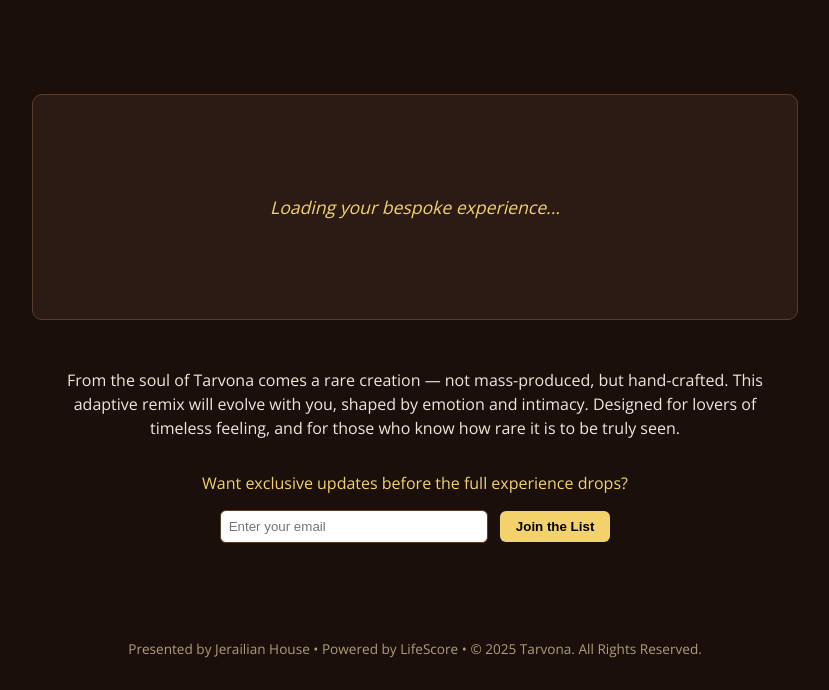
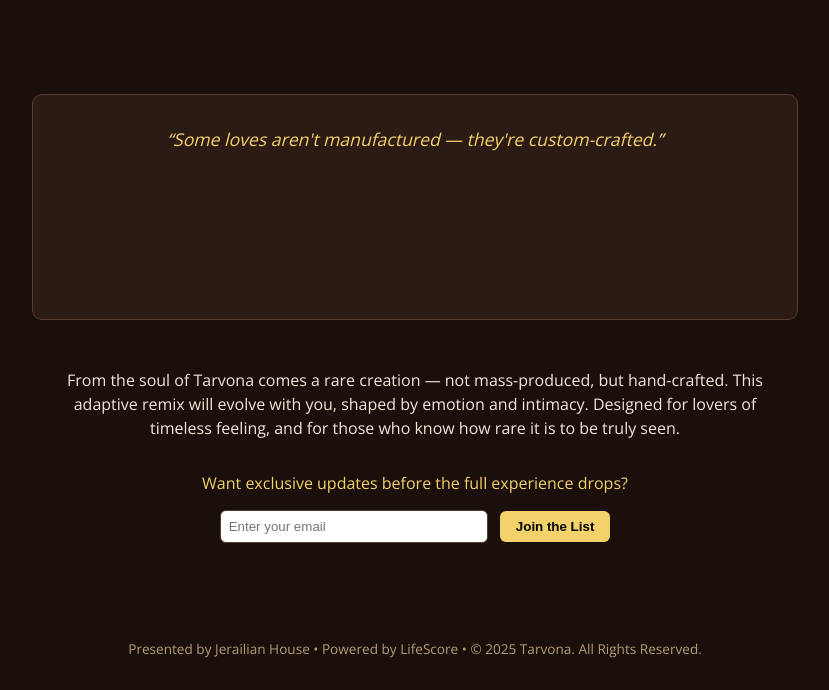
Before and after one commit to Exyro2025/bespoke-feeling-site, a plain HTML site: page index.html in a window 1280 px wide. Shown: the part 190-880 px from the top of the page, without its empty margins (225-1054 px from the left). Drawn offline with nearby package versions, Linux system fonts and the light colour scheme.

Commit message:
Update index.html

```diff
--- a/index.html
+++ b/index.html
@@ -45,15 +45,14 @@
       min-height: 160px;
     }
     .quote-rotator {
-      position: absolute;
-      top: 50%;
-      left: 50%;
-      transform: translate(-50%, -50%);
       font-style: italic;
       font-size: 1.1rem;
       max-width: 85%;
-      animation: fadeQuotes 24s infinite;
+      margin: 0 auto;
+      text-align: center;
+      transition: opacity 0.5s ease;
     }
+
     @keyframes fadeQuotes {
       0% { opacity: 0; content: "You weren't found... you were designed."; }
       8% { opacity: 1; }
@@ -107,13 +106,28 @@
     <h2>Tailored emotion. Designed for one.</h2>
   </header>
 
+ <div class="player-placeholder">
+  <div class="quote-rotator" id="quoteBox">
+    “You weren’t found... you were designed.”
+  </div>
+</div>
 
+<script>
+  const quotes = [
+    "You weren’t found... you were designed.",
+    "Some loves aren't manufactured — they're custom-crafted.",
+    "This isn’t background music. It’s a feeling, cut just for you."
+  ];
 
-  <div class="player-placeholder">
-    <div class="quote-rotator">
-      <p>Loading your bespoke experience...</p>
-    </div>
-  </div>
+  let i = 0;
+  const quoteBox = document.getElementById("quoteBox");
+
+  setInterval(() => {
+    i = (i + 1) % quotes.length;
+    quoteBox.textContent = `“${quotes[i]}”`;
+  }, 5000);
+</script>
+
 
   <div class="artist-note">
     <p>
```
